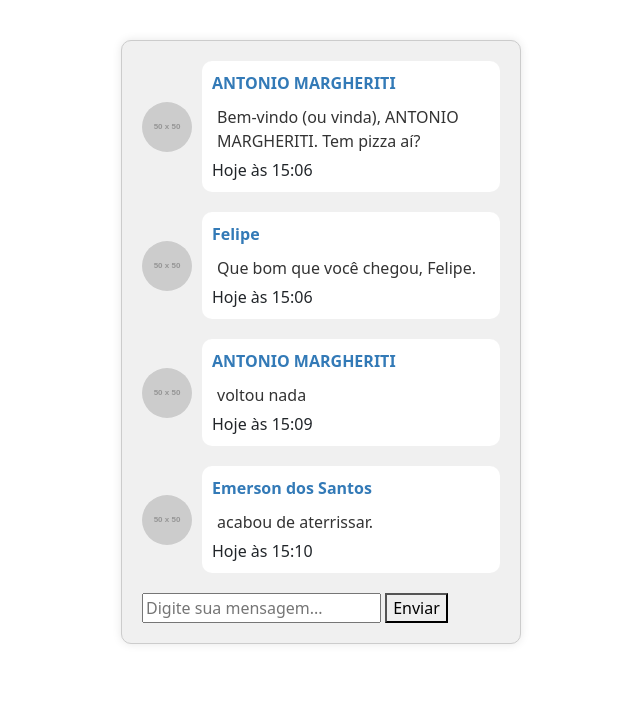
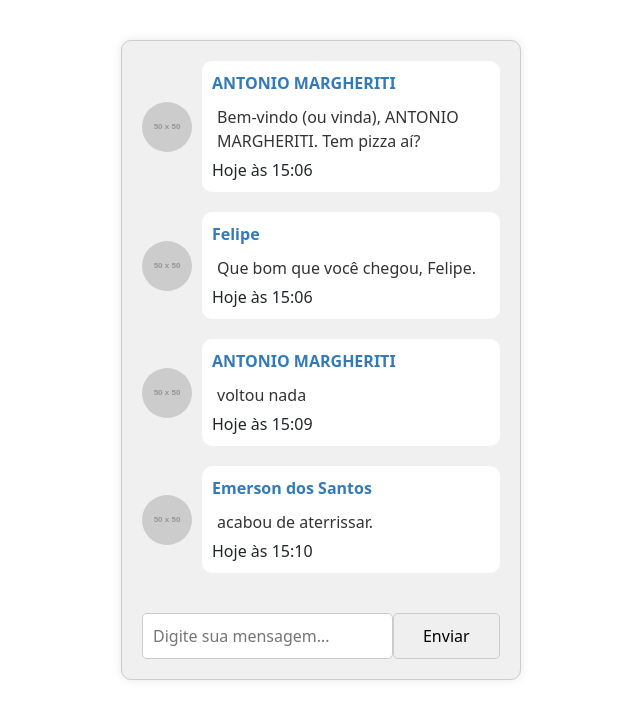
Before and after one commit to RyanGustavoGoncalves/FeedbackLoop-Alpar, a website: page public/home/index.html in a window 1280 px wide. Shown: the whole page, without its empty margins (319-959 px from the left). Drawn offline with nearby package versions, Linux system fonts and the light colour scheme; placeholder pictures from the web are drawn by us.

Commit message:
Update CSS styles for chat container and add HTML markup for chat messages

```diff
--- a/public/home/css/style.css
+++ b/public/home/css/style.css
@@ -42,3 +42,22 @@
 .message-text {
   color: #333;
   padding: 5px;
+}
+
+.message-form {
+  display: flex;
+  align-items: center;
+}
+
+input.message-input,
+button.message-submit {
+  width: 70%;
+  padding: 10px;
+  border: 1px solid #ccc;
+  border-radius: 5px;
+  margin-top: 20px;
+}
+
+button.message-submit {
+  width: 30%;
+}
```
Also changed, not shown: public/home/index.html (+0 -1 lines). Lines whose indentation alone changed are shown as unchanged.
